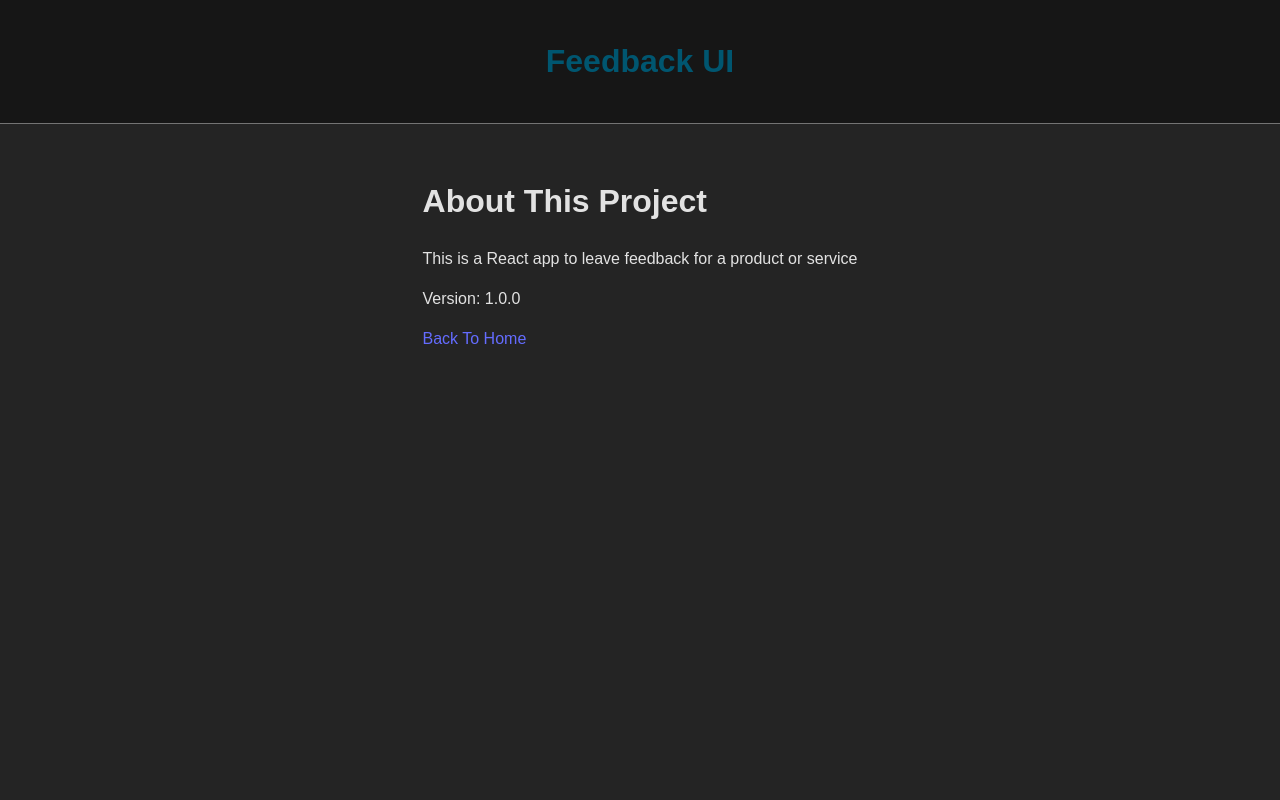
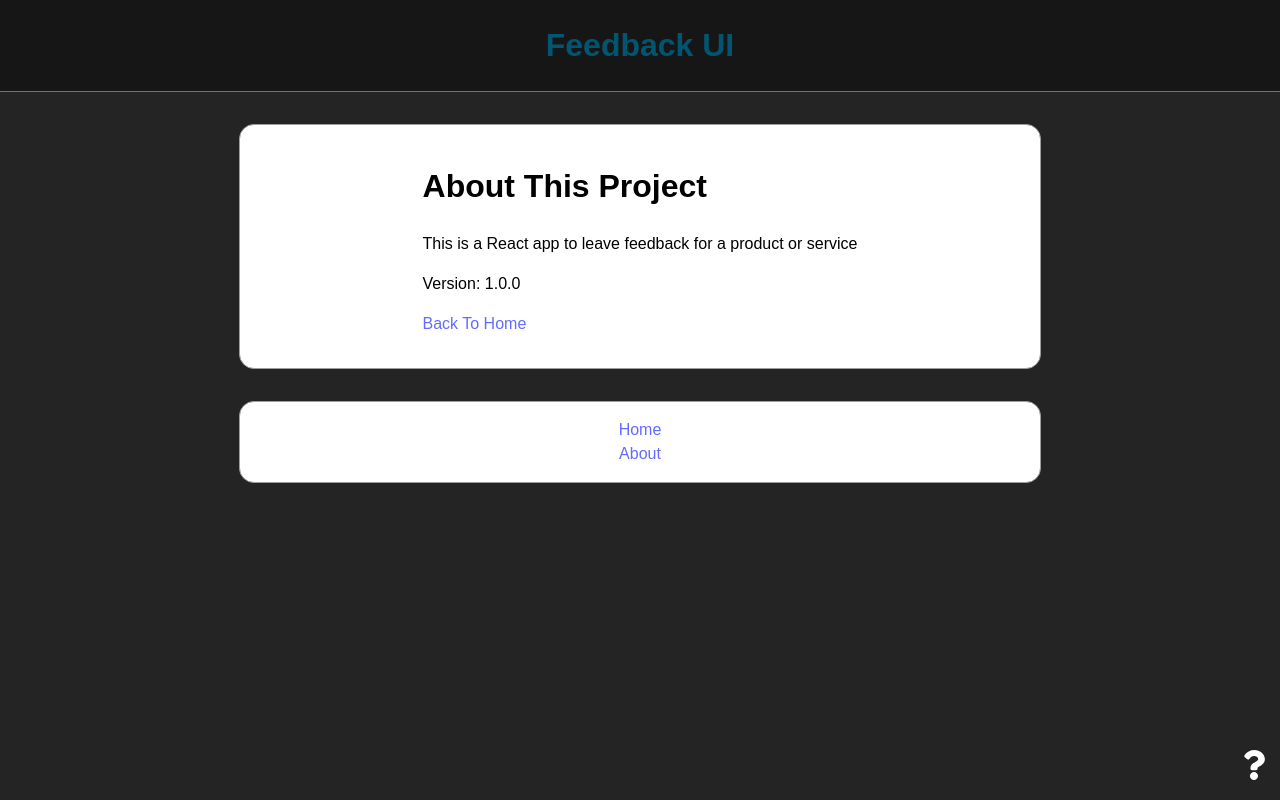
Before and after one commit to yusufalperendumlu/feedback-app, a React (Create React App) app: page /about in a window 1280 px wide. Built offline with nearby package versions, Linux system fonts and the light colour scheme.

Commit message:
feat: creating routes and links

```diff
--- a/src/App.js
+++ b/src/App.js
@@ -1,15 +1,24 @@
 import { v4 as uuidv4 } from "uuid";
 import { useState } from "react";
-import { BrowserRouter as Router, Route, Routes } from "react-router-dom";
+import {
+  BrowserRouter as Router,
+  Route,
+  Routes,
+  NavLink,
+} from "react-router-dom";
 
 import AboutPage from "./pages/AboutPage";
 
 import IFeedbackData from "./data/IFeedbackData";
 
+import Card from "./components/shared/Card";
+
 import Header from "./components/Header";
+import AboutIconLink from "./components/AboutIconLink";
 import FeedbackList from "./components/FeedbackList";
 import FeedbackStats from "./components/FeedbackStats";
 import FeedbackForm from "./components/FeedbackForm";
+import Post from "./components/Post";
 
 function App() {
   const [feedback, setFeedback] = useState(IFeedbackData);
@@ -46,7 +55,19 @@
           ></Route>
 
           <Route path="/about" element={<AboutPage />} />
+          <Route path="/post/:id/:name" element={<Post />} />
         </Routes>
+
+        <Card>
+          <NavLink to="/" activeClassName="active">
+            Home
+          </NavLink>
+          <NavLink to="/about" activeClassName="active">
+            About
+          </NavLink>
+        </Card>
+
+        <AboutIconLink />
       </div>
     </Router>
   );
--- /dev/null
+++ b/src/components/AboutIconLink.jsx
@@ -0,0 +1,20 @@
+import { Link } from "react-router-dom";
+import { FaQuestion } from "react-icons/fa";
+
+const AboutIconLink = () => {
+  return (
+    <div className="about-link">
+      <Link
+        to={{
+          pathname: "/about",
+          //   search: "?sort=name",
+          //   hash: "#the-hash",
+        }}
+      >
+        <FaQuestion size={30} />
+      </Link>
+    </div>
+  );
+};
+
+export default AboutIconLink;
--- /dev/null
+++ b/src/components/Post.jsx
@@ -0,0 +1,14 @@
+import { useParams } from "react-router-dom";
+
+const Post = () => {
+  const { id, name } = useParams();
+
+  return (
+    <div>
+      <h1>Post {id}</h1>
+      <p>Name: {name}</p>
+    </div>
+  );
+};
+
+export default Post;
--- a/src/components/shared/Button.jsx
+++ b/src/components/shared/Button.jsx
@@ -1,30 +1,24 @@
-import PropTypes from 'prop-types'
+import PropTypes from "prop-types";
 
-function Button({ children, version, type, isDisabled}) {
-
+function Button({ children, version, type, isDisabled }) {
   return (
-        <button
-            className={`btn btn-${version}`}
-            type={type}
-            disabled={isDisabled}
-        >
+    <button className={`btn btn-${version}`} type={type} disabled={isDisabled}>
       {children}
     </button>
-    )
-
+  );
 }
 
 Button.defaultProps = {
-    version: 'primary',
-    type: 'button',
-    isDisabled: false
-}
+  version: "primary",
+  type: "button",
+  isDisabled: false,
+};
 
 Button.propTypes = {
   children: PropTypes.node.isRequired,
   version: PropTypes.string,
   type: PropTypes.string,
-    isDisabled: PropTypes.bool
-}
+  isDisabled: PropTypes.bool,
+};
 
-export default Button
+export default Button;
--- a/src/index.css
+++ b/src/index.css
@@ -39,10 +39,6 @@
   align-items: center;
   text-align: center;
   border-bottom: 1px solid rgba(134, 134, 134, 0.8352941176);
-}
-
-.container {
-  padding: 1rem;
 }
 
 .comment {
@@ -145,6 +141,23 @@
   background: #181620;
   color: #fff;
 }
+.comment .about-link {
+  position: absolute;
+  bottom: 0;
+  right: 0;
+  padding: 0.7rem;
+  cursor: pointer;
+  font-size: 1.2rem;
+  font-weight: 600;
+}
+.comment .about-link a {
+  color: #fff;
+  text-decoration: none;
+  transition: all 100ms ease-in;
+}
+.comment .about-link a:hover {
+  color: #ff00d0;
+}
 
 .message {
   display: flex;
--- a/src/index.scss
+++ b/src/index.scss
@@ -48,12 +48,6 @@
     border-bottom: 1px solid #868686d5;
 }
 
-.container
-{
-    padding: 1rem;
-    //background-color: #242424;
-    //color: #fff;
-}
 
 .comment
 {
@@ -181,6 +175,33 @@
     }
 
 }
+
+.about-link
+{
+    position: absolute;
+    bottom: 0;
+    right: 0;
+    padding: 0.7rem;
+    cursor: pointer;
+    font-size: 1.2rem;
+    font-weight: 600;
+
+    a
+    {
+        color: #fff;
+        text-decoration: none;
+        transition: all 100ms ease-in;
+
+        &:hover
+        {
+            color: #ff00d0;
+        }
+
+
+    }
+
+
+}
 }
 
 .message
--- a/src/pages/AboutPage.jsx
+++ b/src/pages/AboutPage.jsx
@@ -1,16 +1,19 @@
+import { Link } from "react-router-dom";
 import Card from "../components/shared/Card";
 
 const AboutPage = () => {
   return (
+    <Card>
       <div className="about">
         <h1>About This Project</h1>
         <p>This is a React app to leave feedback for a product or service</p>
         <p>Version: 1.0.0</p>
 
         <p>
-        <a href="/">Back To Home</a>
+          <Link to="/">Back To Home</Link>
         </p>
       </div>
+    </Card>
   );
 };
 
```
Also changed, not shown: 1 other file (tests, documents, lock files or other folders). Lines whose indentation alone changed are shown as unchanged.
